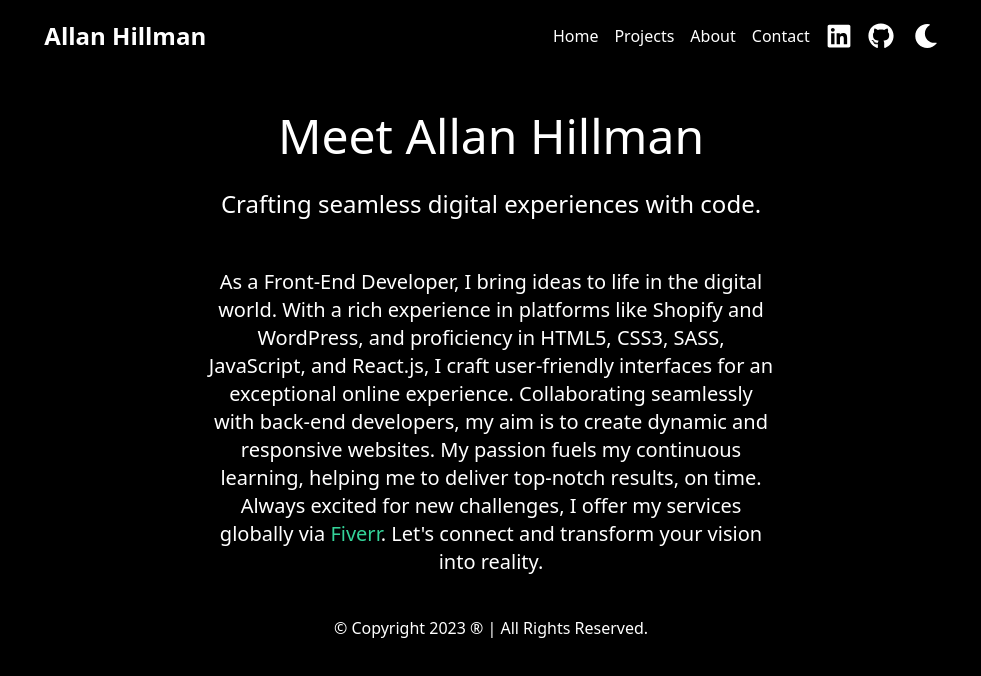
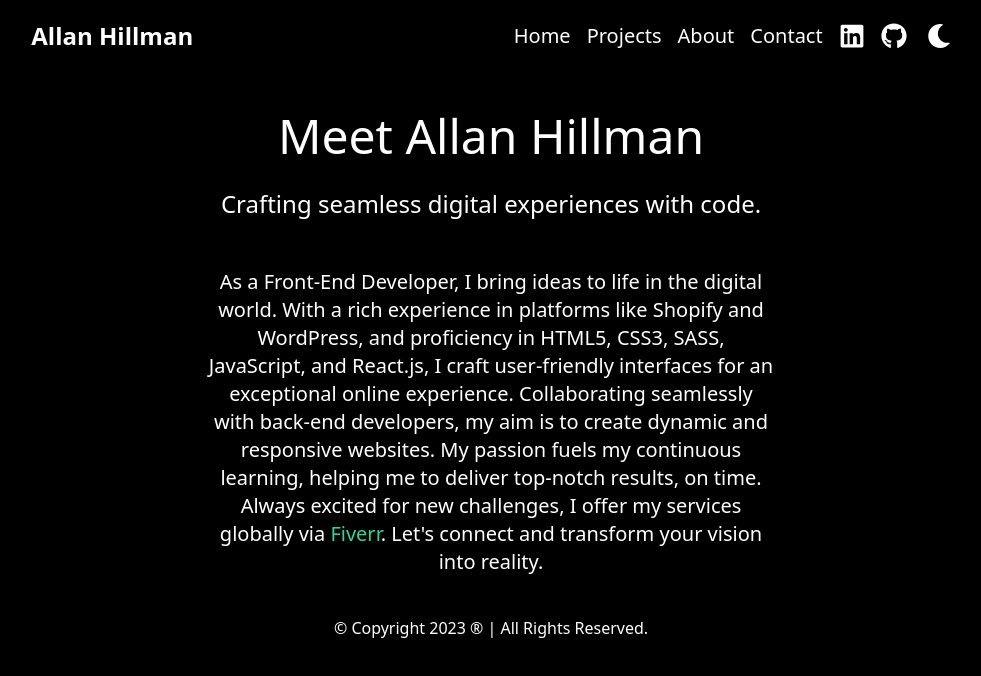
Before and after one commit to mrwebwork/portfolio-site, a Next.js app: page /about in a window 1280 px wide. Shown: the top 676 px of the page, without its empty margins (149-1130 px from the left). Built offline with nearby package versions, Linux system fonts and the light colour scheme.

Commit message:
Edit sidebar

```diff
--- a/components/Navbar.jsx
+++ b/components/Navbar.jsx
@@ -15,7 +15,7 @@ export default function Navbar() {
   return (
     <>
       {/* Mobile Navbar */}
-      <div className="relative md:hidden drop-shadow-2xl">
+      <div className="relative md:hidden drop-shadow-2xl z-10">
         {/* Mobile Menu Bar */}
         <div className="bg-gradient-to-r from-indigo-500 via-purple-500 to-pink-500 text-gray-100 flex justify-between">
           <Link href="/" className="block p-5 text-white font-bold text-2xl">
@@ -23,7 +23,7 @@ export default function Navbar() {
           </Link>
 
           {/* Navigation Button */}
-          <button className="mobile-menu-button p-2 focus:outline-none focus:bg-gradient-to-l from-indigo-500 via-purple-500 to-pink-500 ">
+          <button className="mobile-menu-button p-2 focus:outline-none">
             <Svg
               width="50"
               height="50"
@@ -55,7 +55,7 @@ export default function Navbar() {
 
         {/* Sidebar */}
         <div
-          className={`bg-gradient-to-r from-indigo-500 via-purple-500 to-pink-500 text-gray-100 w-64 rounded-br-full space-y-6 py-7 px-2 absolute inset-y-0 left-0 transform ${
+          className={`w-1/2 bg-gradient-to-r from-indigo-500 via-purple-500 to-pink-500 text-gray-100 rounded-br-full space-y-6 py-7 px-2 absolute inset-y-0 left-0 transform ${
             isOpen ? "translate-x-0" : "-translate-x-full"
           } md:relative md:translate-x-0 transition duration-200 ease-in-out min-h-screen md:hidden`}
         >
@@ -65,7 +65,7 @@ export default function Navbar() {
           >
             <span className="text-2xl font-extrabold">Portfolio</span>
           </Link>
-          <nav>
+          <nav className="text-xl">
             <SocialMedia />
             <Link
               className="block py-2.5 px-4 rounded transition duration-200 hover:bg-gradient-to-l from-indigo-500 via-purple-500 to-pink-500"
@@ -107,7 +107,7 @@ export default function Navbar() {
         >
           Allan Hillman
         </Link>
-        <nav className="flex items-center">
+        <nav className="flex items-center text-xl">
           <NavLink
             href="/"
             className="mr-4 hover:text-gray-300 text-[rgb(var(--foreground-rgb))]"
--- a/tailwind.config.js
+++ b/tailwind.config.js
@@ -12,6 +12,7 @@ module.exports = {
     extend: {
       screens: {
         md: "642px",
+        "2xl": "1280px",
       },
       backgroundImage: {
         "gradient-radial": "radial-gradient(var(--tw-gradient-stops))",
```
